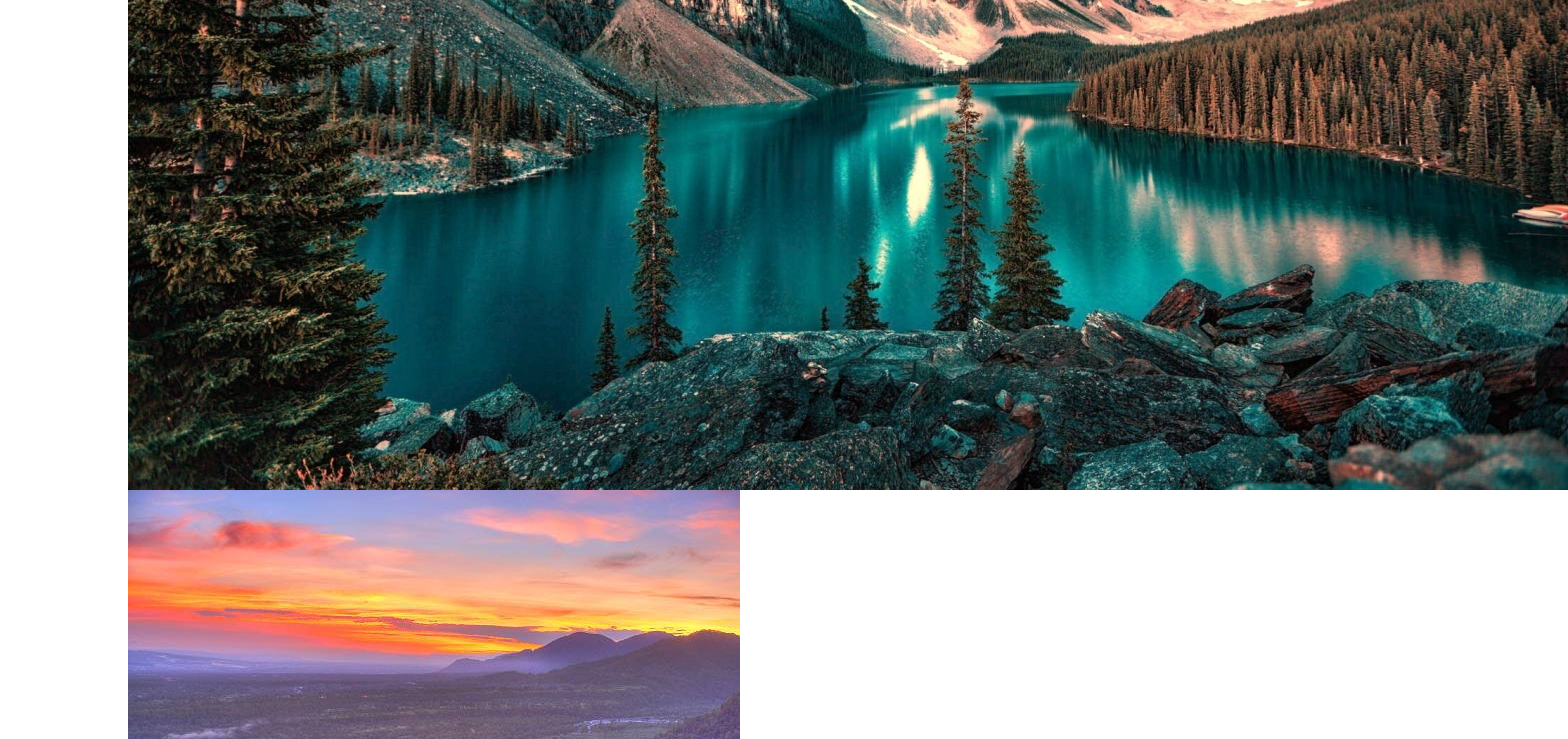
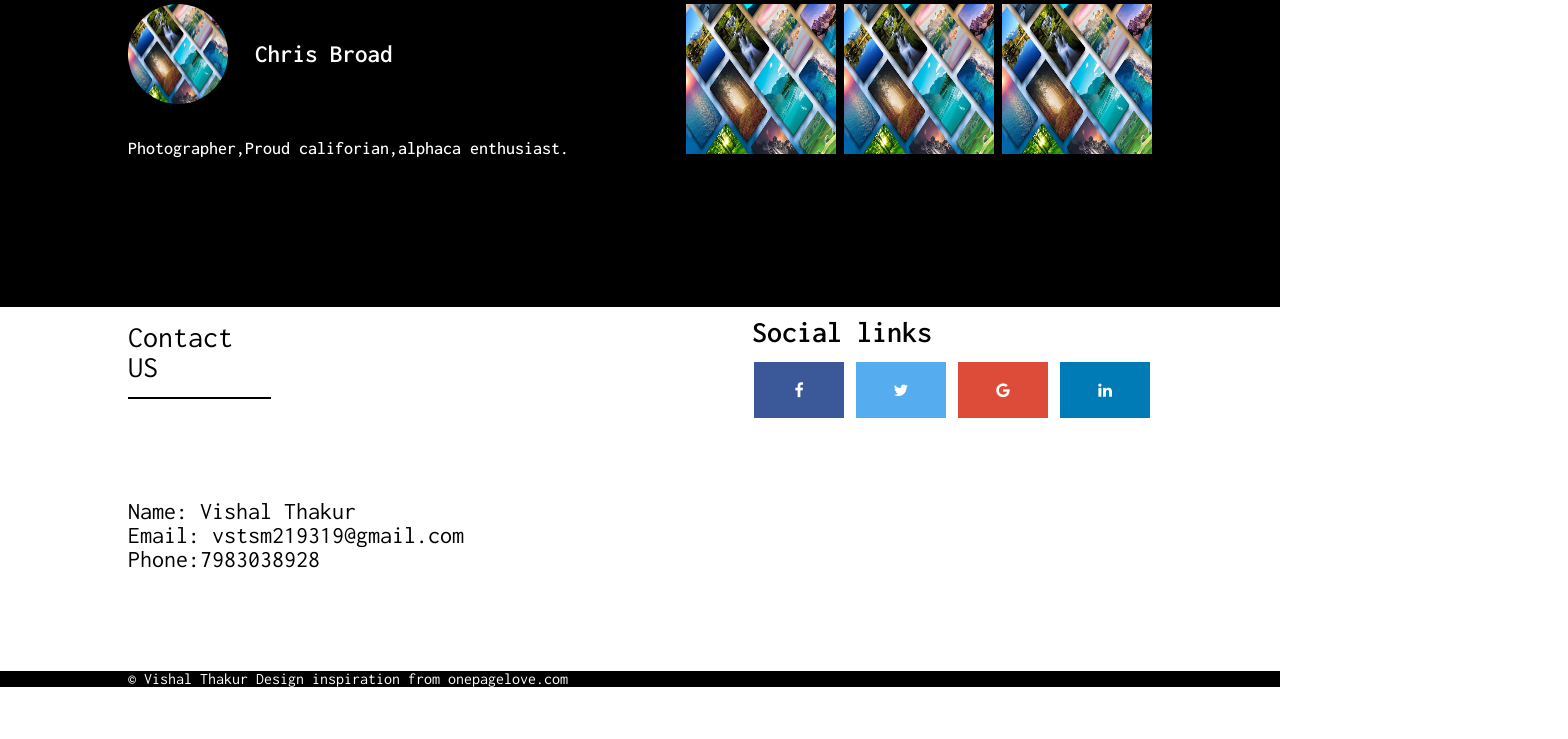
Before and after one commit to vishal219/single-page-designs, a plain HTML site: page Simple/index.html in a window 1280 px wide. Shown: the part 2720-3459 px from the top of the page, 1568 px wide, since content can reach past the window. After the commit the page ends 3407 px from the top, so only its background shows below. Drawn offline with Linux system fonts and the light colour scheme.

Commit message:
Update main.css

```diff
--- a/Simple/css/main.css
+++ b/Simple/css/main.css
@@ -41,6 +41,9 @@ table {
 	border-collapse: collapse;
 	border-spacing: 0;
 }
+img:hover{
+    transform: translate(1.5);
+}
 
 
 body,html{
@@ -55,6 +58,7 @@ body,html{
     justify-content: center;
     align-items: center;
     background-image: url(../images/logoo.jpg);
+    background-attachment: fixed;
     background-size: cover;
     height: 600px;
 
@@ -128,6 +132,7 @@ i{
     font-weight: 600;
     color: white;
     background-image: url(../images/photo.jpg);
+    background-attachment: fixed;
     display: flex;
     background-size: cover;
    height: 600px;
@@ -174,6 +179,12 @@ i{
     border-bottom: white solid 2px;
     width: 40%;
 }
+.underlined1{
+    font-size: 30px;
+    padding: 15px 0px 15px 0px;
+    border-bottom: black solid 2px;
+    width: 40%;
+}
 .empty{
     width: 60%;
     border-bottom: 1px solid grey;
@@ -198,3 +209,110 @@ input{
     background-color: black;
     color: white;
 }
+
+.gallery{
+    background-color: black;
+    color: white;
+}
+.gallery .container{
+    display: flex;
+    flex-direction: column;
+    padding: 100px 0px 100px 0px;
+}
+.panel{
+    display: flex;
+    padding: 50px 0px 50px 0px;
+    justify-content: space-between;
+}
+.card{
+    display: flex;
+    flex-direction: column;
+    justify-content: space-between;
+}
+.name{
+    display: flex;
+    justify-content: space-between;
+    align-items: center;
+    width: 60%;
+}
+.profilepic{
+    width: 100px;
+    height: 100px;
+    border-radius: 50%;
+}
+.photos{
+    width: 150px;
+    height: 150px;
+}
+.photos:hover{
+
+    transform: scale(1.3);
+}
+.heading{
+    text-align: center;
+    font-size: 30px;
+    font-weight: 600;
+    padding: 50px 0px 50px 0px;
+}
+h3{
+    font-size: 25px;
+    font-weight: 600;
+}
+.desc{
+    font-size: large;
+    font-weight: 500;
+}
+.contactfooter{
+    padding: 100px 0px 100px 0px;
+    font-size: x-large;
+}
+.fa {
+    padding: 20px;
+    font-size: 30px;
+    width: 50px;
+    text-align: center;
+    text-decoration: none;
+    margin: 5px 2px;
+  }
+
+  .fa:hover {
+      opacity: 0.7;
+  }
+.fa-facebook {
+    background: #3B5998;
+    color: white;
+
+  }
+
+  .fa-twitter {
+    background: #55ACEE;
+    color: white;
+
+  }
+
+  .fa-google {
+    background: #dd4b39;
+    color: white;
+
+  }
+
+  .fa-linkedin {
+    background: #007bb5;
+    color: white;
+
+  }
+  .social{
+      font-size: 30px;
+      padding: 10px 0px 10px 0px;
+  }
+  .footer .container{
+      display: flex;
+      justify-content: space-between;
+  }
+  .minifooter{
+      background-color: black;
+      color: white;
+  }
+  .footer-left{
+      width: 50%;
+  }
```
